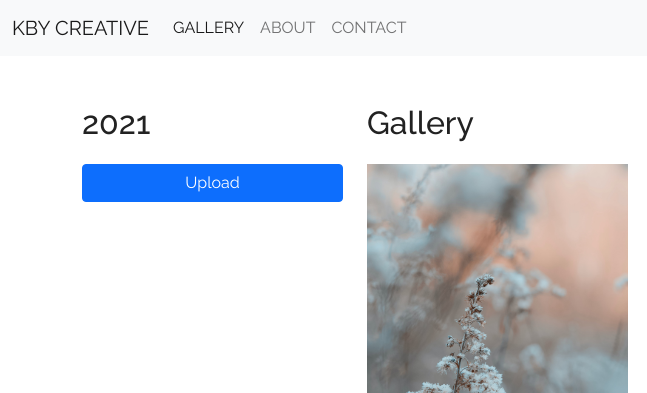
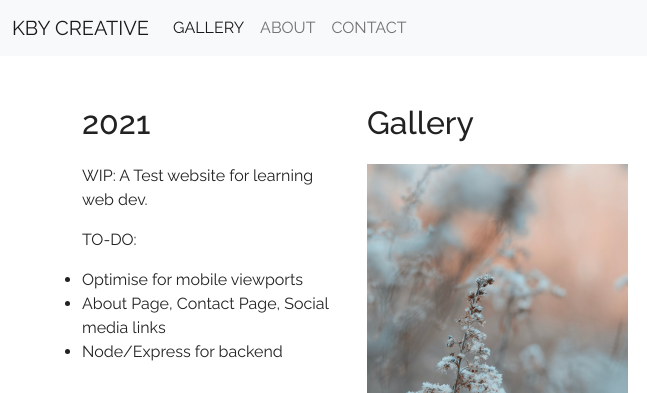
Before and after one commit to kbylu/Test01, a plain HTML site: page Test01/index.html in a window 1280 px wide. Shown: the top 393 px of the page, 0-647 px from the left. Drawn offline with nearby package versions, Linux system fonts and the light colour scheme.

Commit message:
Update index.html

```diff
--- a/Test01/index.html
+++ b/Test01/index.html
@@ -54,6 +54,21 @@
             <div class="col-3">
               <div class="row">
                 <h1>2021</h1>
+                <p>WIP: A Test website for learning web dev.</p>
+                <p>
+                  TO-DO:
+                  <ul>
+                    <li>
+                      Optimise for mobile viewports
+                    </li>
+                    <li>
+                      About Page, Contact Page, Social media links
+                    </li>
+                    <li>
+                      Node/Express for backend
+                    </li>
+                  </ul>
+                </p>
               </div>
               <div class="row">
                 <div class="UploadSection">
@@ -74,7 +89,7 @@
 
                                 <div class="authenticate" id="aform">
                                   <form>
-                                    <label for="access-key" class="form-label">Please enter your key:</label>
+                                    <label for="access-key" class="form-label">Key:</label>
                                     <input type="text" id="access-key" class="form-control" autocomplete="off" aria-describedby="passwordHelpBlock">
                                     <div id="passwordHelpBlock" id="helptext" class="form-text">
 
```
